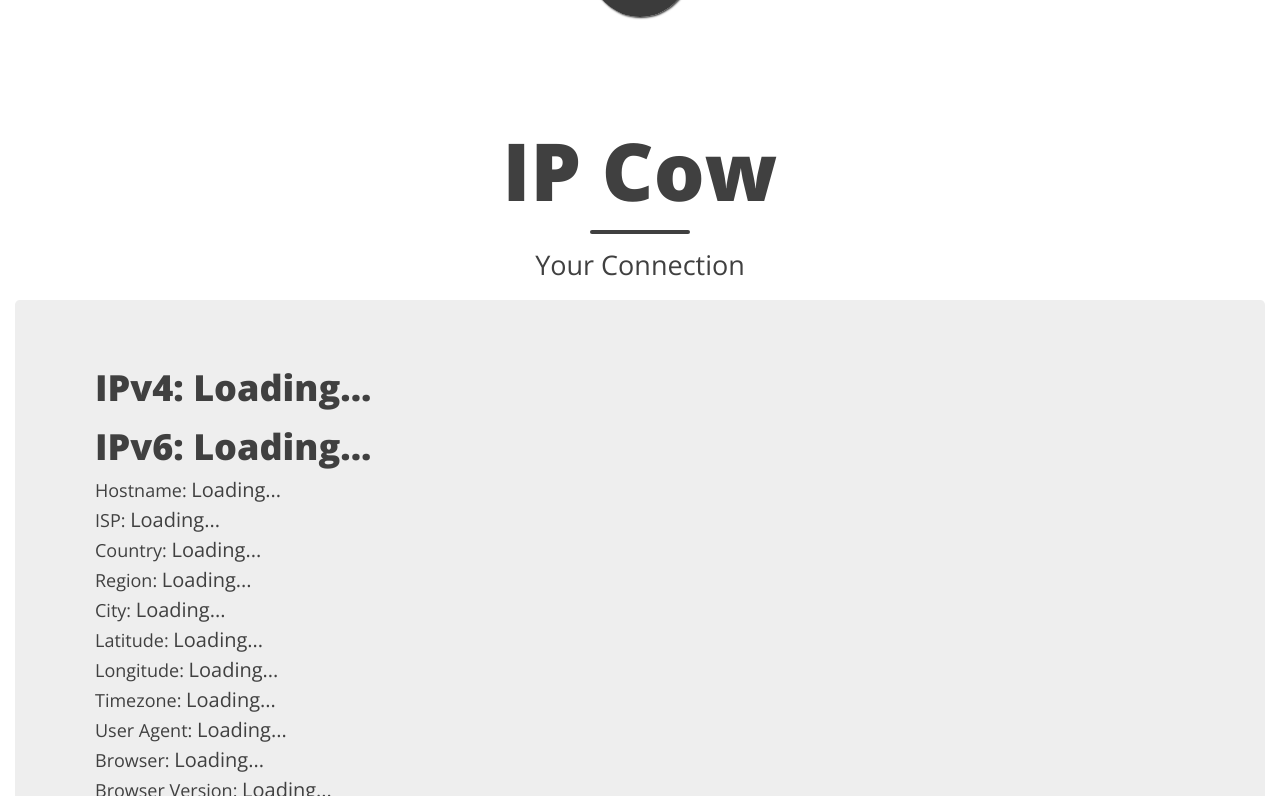
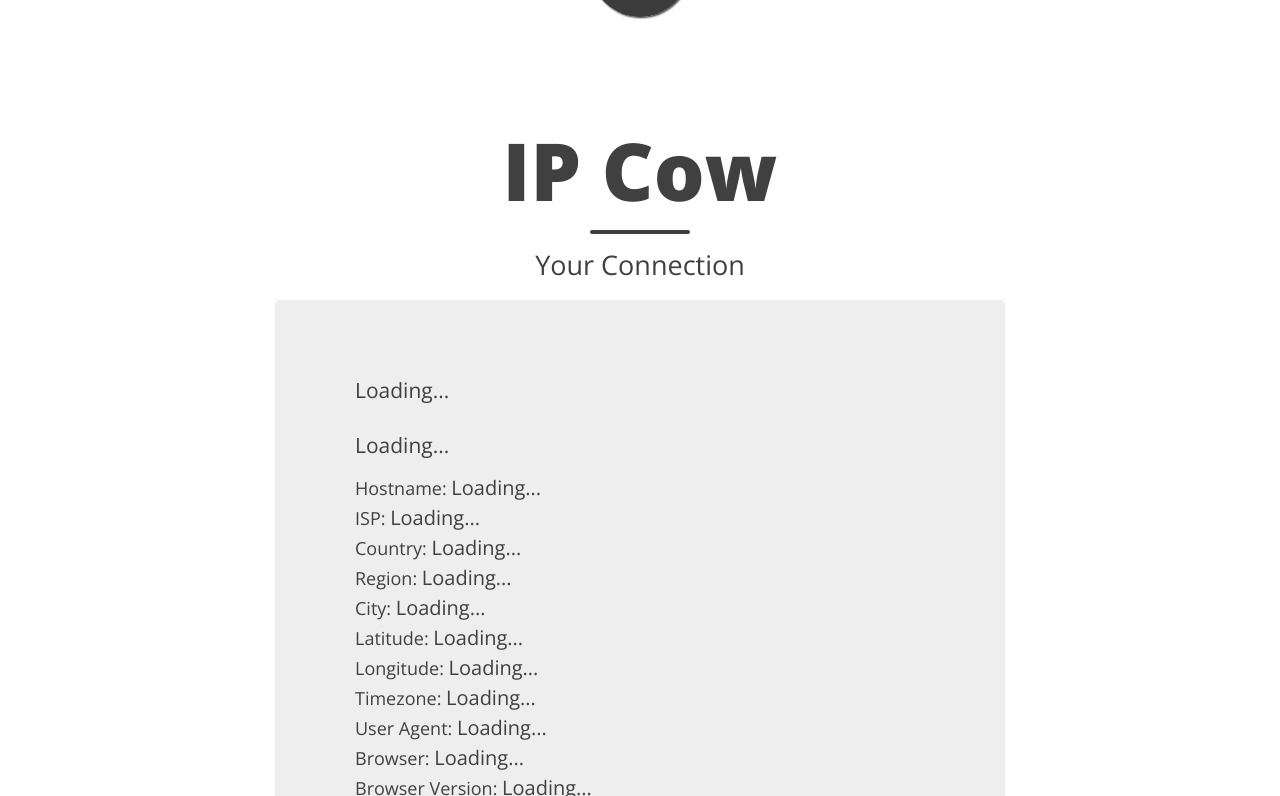
Before and after one commit to MichalAFerber/ipcow, a Jekyll site: the page built from index.html, in a window 1280 px wide and 900 px high, cut to the strip 104-900 px from the top of the window. Built offline with Jekyll 4.4.1, drawn with Linux system fonts in a browser that asks for light colours; the list of posts is cut into pages by our own code; comment, search, counter and statistics services are not loaded.

Commit message:
Customizing site theme

```diff
--- a/index.html
+++ b/index.html
@@ -3,14 +3,14 @@
 title: IP Cow
 subtitle: Your Connection
 share-description: "IP Cow is a free service that shows you the public IP address of your device along with information about your computer and web browser. IP Cow also offers an Ookla Speedtest and other network resources and tools."
-full-width: true
+#full-width: true
 ---
 <div class="alert alert-warning" role="alert" style="display: none;">Error loading connection info.</div>
 <div class="main-explain-area jumbotron">
   <section style="margin: 20px;">
     <ul class="list-unstyled">
-      <li><h1 class="display-6">IPv4: <span id="ipv4-display">Loading...</span></h1></li>
-      <li><h1 class="display-6">IPv6: <span id="ipv6-display">Loading...</span></h1></li>
+      <li><p class="h4"><span id="ipv4-display">Loading...</span></p></li>
+      <li><p class="h4"><span id="ipv6-display">Loading...</span></p></li>
       <li>Hostname: <span class="lead" id="hostname">Loading...</span></li>
       <li>ISP: <span class="lead" id="isp">Loading...</span></li>
       <li>Country: <span class="lead" id="country">Loading...</span></li>
```
